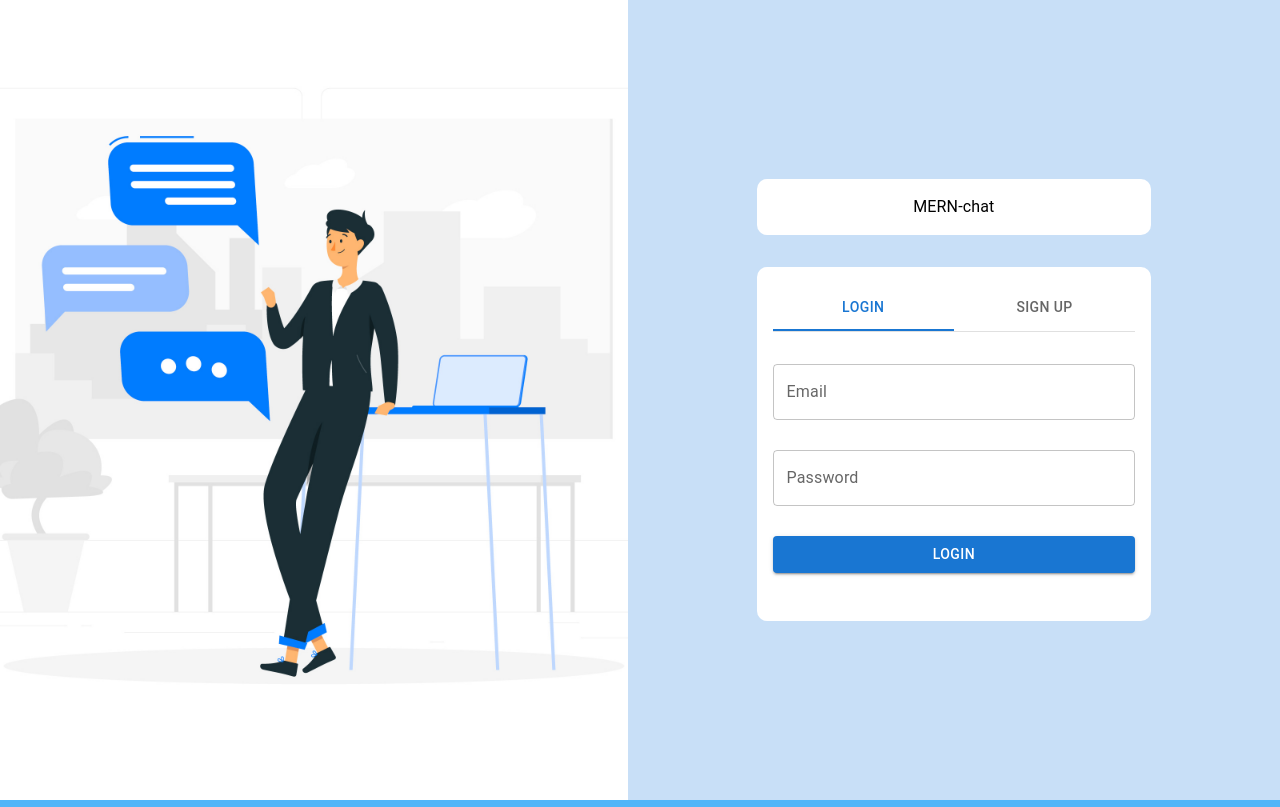
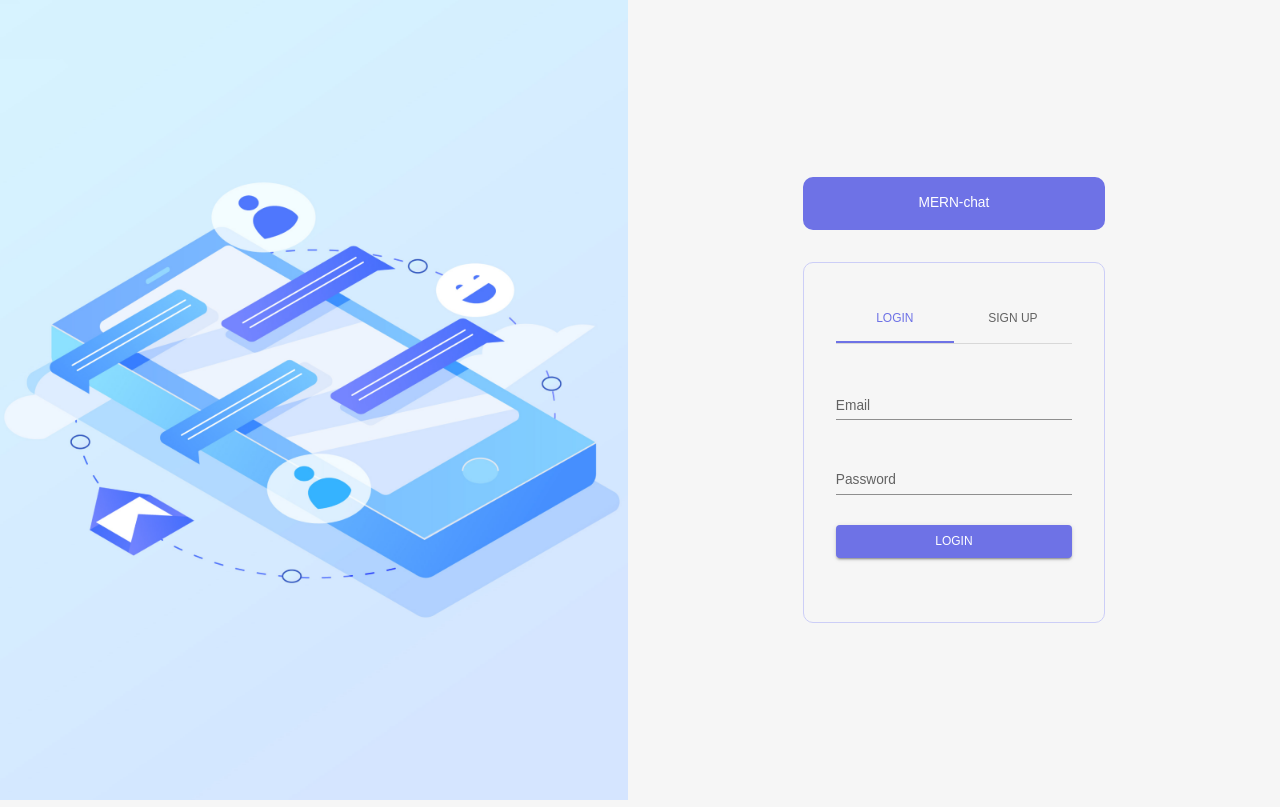
Before and after one commit to AkramShafeek/MERN-chat-app, a React (Create React App) app in the folder client/: page / in a window 1280 px wide. Built offline with nearby package versions, Linux system fonts and the light colour scheme.

Commit message:
Connected frontend login and signup form with server, created new theme

```diff
--- a/client/public/index.html
+++ b/client/public/index.html
@@ -26,7 +26,7 @@
     -->
     <title>React App</title>
   </head>
-  <body style="background-color: rgb(81, 181, 248);">
+  <body>
     <noscript>You need to enable JavaScript to run this app.</noscript>
     <div id="root" style="height:100%;"></div>
     <!--
--- a/client/src/App.js
+++ b/client/src/App.js
@@ -1,14 +1,25 @@
 import './App.css';
 import { BrowserRouter, Routes, Route } from 'react-router-dom';
 import HomePage from './pages/HomePage';
+import ChatPage from './pages/ChatPage';
+import { CssBaseline, ThemeProvider } from "@mui/material";
+import { createTheme } from "@mui/material";
+import { themeSettings } from "./theme";
+import { useMemo, useState } from 'react';
 
 function App() {
+  const [mode, setMode] = useState('light');
+  const theme = useMemo(() => createTheme(themeSettings(mode)), [mode]);
   return (
     <BrowserRouter>
-      <Routes>
-        <Route path='/' element={<HomePage />} />
-        <Route path='/login' element={<HomePage />} />
-      </Routes>
+      <ThemeProvider theme={theme}>
+        <CssBaseline />
+        <Routes>
+          <Route path='/' element={<HomePage />} />
+          <Route path='/chat' element={<ChatPage />} />
+        </Routes>
+      </ThemeProvider>
+      {/* <button onClick={()=>setMode(mode === 'dark' ? 'light' : 'dark')}>toggle dark mode</button> */}
     </BrowserRouter>
   );
 }
--- a/client/src/components/Login.jsx
+++ b/client/src/components/Login.jsx
@@ -1,6 +1,9 @@
-import { Box, Button, TextField } from "@mui/material";
+import { Box, Button, TextField, Typography } from "@mui/material";
 import { Formik } from "formik";
 import * as yup from "yup";
+import axios from "axios";
+import { useState } from "react";
+import { useNavigate } from "react-router-dom";
 
 const initialValuesLogin = {
   email: "",
@@ -14,9 +17,19 @@ const loginSchema = yup.object().shape({
 
 const Login = () => {
 
+  const [error, setError] = useState(null);
+  const navigate = useNavigate();
   const handleFormSubmit = async (values, onSubmitProps) => {
     console.log("in handle submit")
-    console.log(values);
+    try {
+      const url = 'http://192.168.43.215:3001/user/auth/login';
+      const response = await axios.post(url, values);
+      // console.log(response.data);
+      navigate('/chat');
+    } catch (error) {
+      // console.log(error.response.data);
+      setError(error.response.data.msg);
+    }
   }
 
   return (
@@ -50,6 +63,7 @@ const Login = () => {
               error={Boolean(touched.email) && Boolean(errors.email)}
               helperText={touched.email && errors.email}
               sx={{ gridColumn: "span 1" }}
+              variant="standard"
             />
             <TextField
               label="Password"
@@ -62,8 +76,14 @@ const Login = () => {
               error={Boolean(touched.password) && Boolean(errors.password)}
               helperText={touched.password && errors.password}
               sx={{ gridColumn: "span 1" }}
+              variant="standard"
             />
-            <Button type="submit" sx={{gridColumn:'span 1'}} variant="contained">
+            {error && (
+              <Typography color="red" fontFamily={"Lato"} fontWeight={"700"} textAlign={"center"}>
+                {error}
+              </Typography>
+            )}
+            <Button type="submit" sx={{ gridColumn: 'span 1' }} variant="contained">
               LOGIN
             </Button>
           </Box>
--- a/client/src/components/Signup.jsx
+++ b/client/src/components/Signup.jsx
@@ -6,6 +6,7 @@ import IconButton from '@mui/material/IconButton';
 import Visibility from '@mui/icons-material/Visibility';
 import VisibilityOff from '@mui/icons-material/VisibilityOff';
 import { useState } from "react";
+import axios from "axios";
 
 const initialValuesSignup = {
   name: "",
@@ -23,12 +24,27 @@ const signupSchema = yup.object().shape({
 
 const Signup = () => {
   const [showPassword, setShowPassword] = useState(false);
+  const [passwordMismatched, setPasswordMismatched] = useState(false);
+  const [error, setError] = useState(null);
+  const [success, setSuccess] = useState(null);
   const handleClickShowPassword = () => setShowPassword(!showPassword);
   const handleMouseDownPassword = () => setShowPassword(!showPassword);
 
   const handleFormSubmit = async (values, onSubmitProps) => {
-    console.log("in handle submit")
-    console.log(values);
+    if (values.confirmPassword != values.password) {
+      setPasswordMismatched(true);
+      setTimeout(()=>{setPasswordMismatched(false)},3000);
+      return;
+    }
+    delete values.confirmPassword;
+    try {
+      const url = 'http://localhost:3001/user/auth/register';
+      const response = await axios.post(url, values);
+      setSuccess('Registered successfully, continue to login');
+    } catch (error) {
+      setError(error.response.data.msg);
+    }
+
   }
 
   const acceptImage = (event) => {
@@ -66,6 +82,7 @@ const Signup = () => {
               error={Boolean(touched.name) && Boolean(errors.name)}
               helperText={touched.name && errors.name}
               sx={{ gridColumn: "span 1" }}
+              variant="standard"
             />
             <TextField
               label="Email"
@@ -76,10 +93,11 @@ const Signup = () => {
               error={Boolean(touched.email) && Boolean(errors.email)}
               helperText={touched.email && errors.email}
               sx={{ gridColumn: "span 1" }}
+              variant="standard"
             />
             <TextField
               label='Password'
-              variant="outlined"
+              variant="standard"
               type={showPassword ? "text" : "password"} // <-- This is where the magic happens
               onChange={handleChange}
               onBlur={handleBlur}
@@ -103,7 +121,7 @@ const Signup = () => {
             />
             <TextField
               label='Confirm password'
-              variant="outlined"
+              variant="standard"
               type={showPassword ? "text" : "password"} // <-- This is where the magic happens
               onChange={handleChange}
               onBlur={handleBlur}
@@ -125,6 +143,21 @@ const Signup = () => {
                 )
               }}
             />
+            {passwordMismatched && (
+              <Typography color="red" fontFamily={"Lato"} fontWeight={"700"} textAlign={"center"}>
+                Password doesn't match, try again
+              </Typography>
+            )}
+            {error && (
+              <Typography color="red" fontFamily={"Lato"} fontWeight={"700"} textAlign={"center"}>
+                {error}
+              </Typography>
+            )}
+            {success && (
+              <Typography color="green" fontFamily={"Lato"} fontWeight={"700"} textAlign={"center"}>
+                {success}
+              </Typography>
+            )}
             <Typography>
               Upload your profile picture:
             </Typography>
@@ -134,7 +167,7 @@ const Signup = () => {
               }
             }} onChange={acceptImage}>Upload file</TextField>
             <Button type="submit" sx={{ gridColumn: 'span 1' }} variant="contained">
-              LOGIN
+              REGISTER
             </Button>
           </Box>
 
--- a/client/src/index.css
+++ b/client/src/index.css
@@ -1,4 +1,4 @@
-@import url('https://fonts.googleapis.com/css2?family=Lato:wght@300&display=swap');
+@import url('https://fonts.googleapis.com/css2?family=Lato:wght@300;700&display=swap');
 html,body{
   height: 100%;
 }
--- /dev/null
+++ b/client/src/pages/ChatPage.jsx
@@ -0,0 +1,7 @@
+const ChatPage = () => {
+    return (
+        <div>Hello Friends</div>
+    );
+};
+
+export default ChatPage;
--- a/client/src/pages/HomePage.jsx
+++ b/client/src/pages/HomePage.jsx
@@ -6,7 +6,8 @@ import { Tab, Tabs } from '@mui/material';
 import Login from '../components/Login';
 import Signup from '../components/Signup';
 import { useMediaQuery } from '@mui/material';
-import bgImg from '../1185202.jpg';
+import bgImg from '../1185202.png';
+import { useTheme } from '@emotion/react';
 
 
 const initialValuesRegister = {
@@ -30,6 +31,8 @@ const HomePage = () => {
   const [value, setValue] = useState(1);
   const isLogin = value == 1;
   const isSignup = value == 2;
+  const { palette } = useTheme();
+
   const handleChange = (event, newValue) => {
     setValue(newValue);
   }
@@ -39,8 +42,7 @@ const HomePage = () => {
     // return;
   };
   return (
-    <div style ={{
-      backgroundColor: "#c8dff7",
+    <div style={{
       display: "flex",
       minHeight: "100%",
       width: "100%",
@@ -48,7 +50,6 @@ const HomePage = () => {
       padding: "0px"
     }}>
       {isNonMobile && <div style={{
-        backgroundColor: "#c8dff7",
         width: '100%',
         height: '100vh',
         boxSizing: 'border-box',
@@ -66,19 +67,20 @@ const HomePage = () => {
       }}>
         <Box
           sx={{
-            backgroundColor: "white",
+            backgroundColor: palette.primary.main,
             padding: "1rem",
-            width: isNonMobile ? "60%" : "100%",
+            width: isNonMobile ? "50%" : "100%",
             borderRadius: "10px"
           }}>
-          <Typography align='center'>MERN-chat</Typography>
+          <Typography align='center' color={"white"}>MERN-chat</Typography>
         </Box>
         <Box
           sx={{
-            backgroundColor: "white",
-            padding: "1rem",
-            width: isNonMobile ? "60%" : "100%",
-            borderRadius: "10px"
+            // backgroundColor: "white",
+            padding: isNonMobile ? "2rem" : "1rem",
+            width: isNonMobile ? "50%" : "100%",
+            borderRadius: "10px",
+            border: "1px solid " + palette.primary.light
           }}>
           <Box sx={{ width: '100%', typography: 'body1' }}>
             <Box sx={{ borderBottom: 1, borderColor: 'divider' }}>
--- /dev/null
+++ b/client/src/theme.js
@@ -0,0 +1,106 @@
+// color design tokens export
+export const colorTokens = {
+  grey: {
+    0: "#FFFFFF",
+    10: "#F6F6F6",
+    50: "#F0F0F0",
+    100: "#E0E0E0",
+    200: "#C2C2C2",
+    300: "#A3A3A3",
+    400: "#858585",
+    500: "#666666",
+    600: "#4D4D4D",
+    700: "#333333",
+    800: "#1A1A1A",
+    900: "#0A0A0A",
+    1000: "#000000",
+  },
+  primary: {
+    50: "#cccef7",
+    100: "#CCF7FE",
+    200: "#99EEFD",
+    300: "#66E6FC",
+    400: "#33DDFB",
+    500: "#6e72e6",
+    600: "#00A0BC",
+    700: "#5657df",
+    800: "#cccef7",
+    900: "#001519",
+  },
+};
+
+// mui theme settings
+export const themeSettings = (mode) => {
+  return {
+    palette: {
+      mode: mode,
+      ...(mode === "dark"
+        ? {
+          // palette values for dark mode
+          primary: {
+            dark: colorTokens.primary[200],
+            main: colorTokens.primary[500],
+            light: colorTokens.primary[800],
+          },
+          neutral: {
+            dark: colorTokens.grey[100],
+            main: colorTokens.grey[200],
+            mediumMain: colorTokens.grey[300],
+            medium: colorTokens.grey[400],
+            light: colorTokens.grey[700],
+          },
+          background: {
+            default: colorTokens.grey[900],
+            alt: colorTokens.grey[800],
+          },
+        }
+        : {
+          // palette values for light mode
+          primary: {
+            dark: colorTokens.primary[700],
+            main: colorTokens.primary[500],
+            light: colorTokens.primary[50],
+          },
+          neutral: {
+            dark: colorTokens.grey[700],
+            main: colorTokens.grey[500],
+            mediumMain: colorTokens.grey[400],
+            medium: colorTokens.grey[300],
+            light: colorTokens.grey[50],
+          },
+          background: {
+            default: colorTokens.grey[10],
+            alt: colorTokens.grey[0],
+          },
+        }),
+    },
+    typography: {
+      fontFamily: ["Rubik", "sans-serif"].join(","),
+      fontSize: 12,
+      h1: {
+        fontFamily: ["Rubik", "sans-serif"].join(","),
+        fontSize: 40,
+      },
+      h2: {
+        fontFamily: ["Rubik", "sans-serif"].join(","),
+        fontSize: 32,
+      },
+      h3: {
+        fontFamily: ["Rubik", "sans-serif"].join(","),
+        fontSize: 24,
+      },
+      h4: {
+        fontFamily: ["Rubik", "sans-serif"].join(","),
+        fontSize: 20,
+      },
+      h5: {
+        fontFamily: ["Rubik", "sans-serif"].join(","),
+        fontSize: 16,
+      },
+      h6: {
+        fontFamily: ["Rubik", "sans-serif"].join(","),
+        fontSize: 14,
+      },
+    },
+  };
+};
```
Also changed, not shown: client/src/1185202.jpg (deleted), client/src/1185202.png (added).
